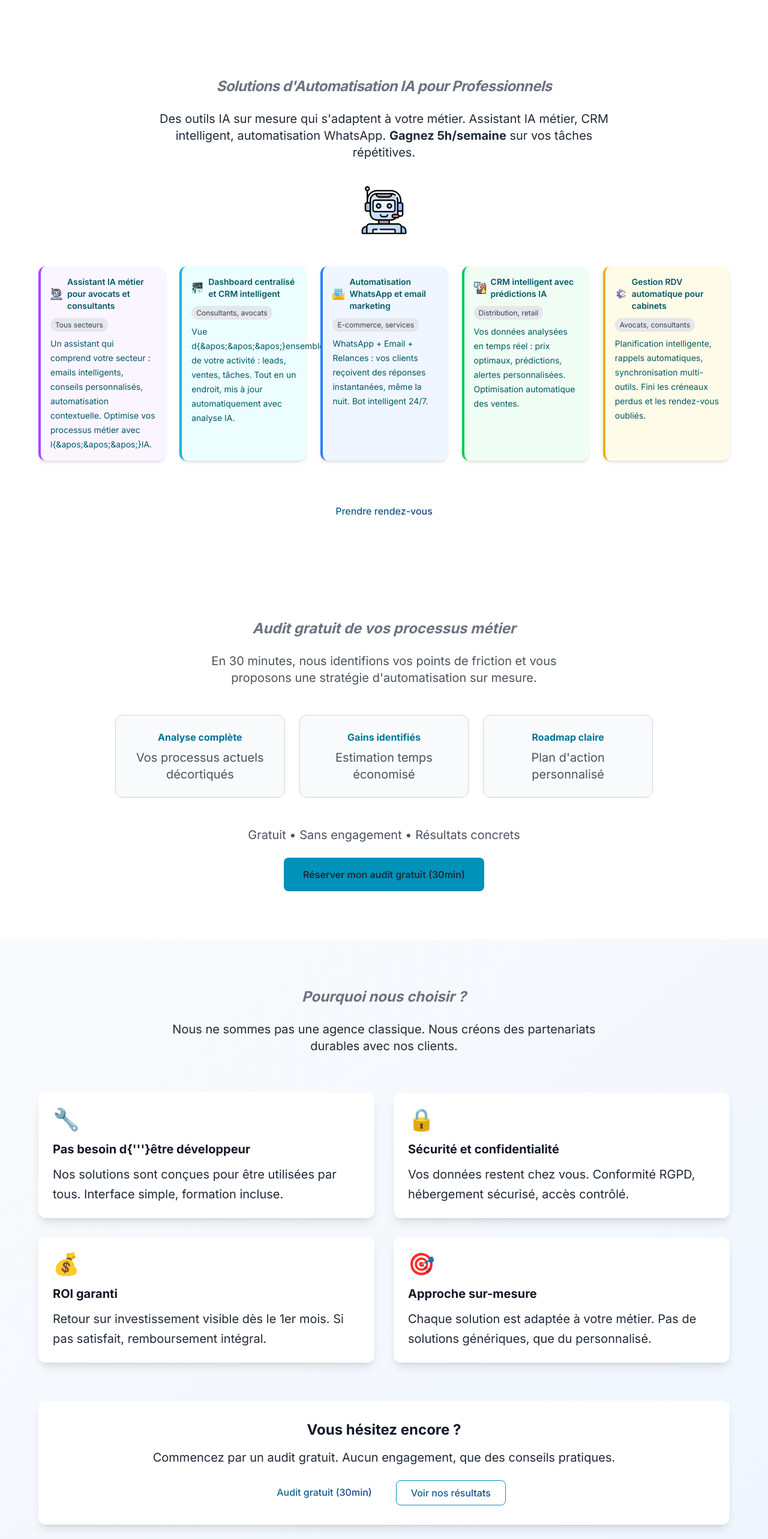
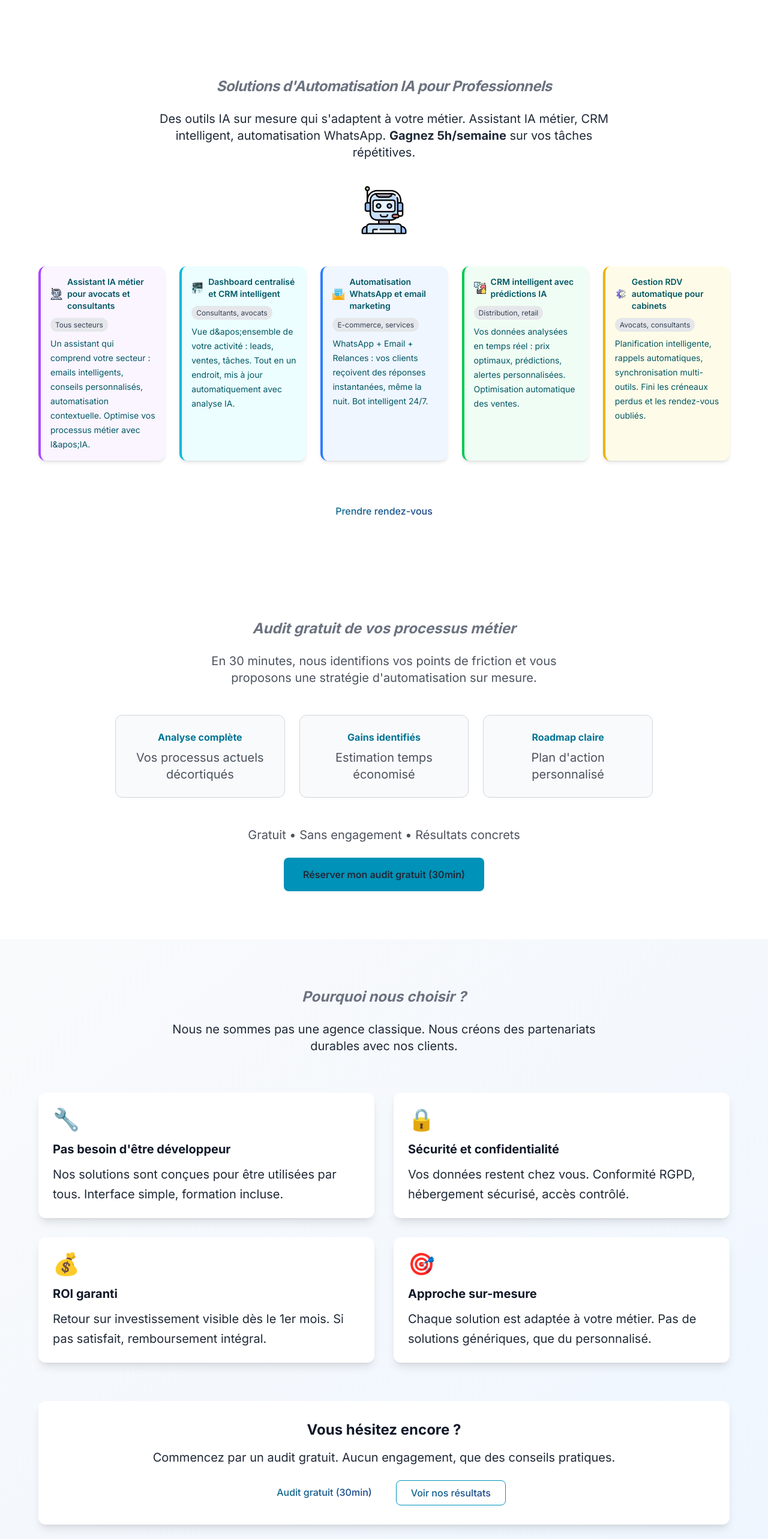
Before and after one commit to onlybaptiste54/agenceAetheria, a Next.js app: page / in a window 1280 px wide. Shown: the part 3080-5646 px from the top of the page at 60% size. Built offline with nearby package versions, Linux system fonts and the light colour scheme.

Commit message:
test faq

```diff
--- a/eslint.config.mjs
+++ b/eslint.config.mjs
@@ -9,6 +9,13 @@ const compat = new FlatCompat({
   baseDirectory: __dirname,
 });
 
-const eslintConfig = [...compat.extends("next/core-web-vitals")];
+const eslintConfig = [
+  ...compat.extends("next/core-web-vitals"),
+  {
+    rules: {
+      "react/no-unescaped-entities": "off"
+    }
+  }
+];
 
 export default eslintConfig;
--- a/src/app/Components/Audit.js
+++ b/src/app/Components/Audit.js
@@ -9,7 +9,7 @@ export default function Audit() {
           Audit gratuit de vos processus métier
         </h2>
         <p className="text-xl mb-12 max-w-2xl mx-auto opacity-80">
-          En 30 minutes, nous identifions vos points de friction et vous proposons une stratégie d{'\''}automatisation sur mesure.
+          En 30 minutes, nous identifions vos points de friction et vous proposons une stratégie d'automatisation sur mesure.
         </p>
 
         {/* Bénéfices simplifiés */}
@@ -24,7 +24,7 @@ export default function Audit() {
           </div>
           <div className="bg-[var(--form-bg)] p-6 rounded-xl border border-[var(--color-border)]">
             <h3 className="font-bold mb-2 text-cyan-700">Roadmap claire</h3>
-            <p className="text-sm opacity-80">Plan d{'\''}action personnalisé</p>
+            <p className="text-sm opacity-80">Plan d'action personnalisé</p>
           </div>
         </div>
 
--- a/src/app/Components/FAQComponents.js
+++ b/src/app/Components/FAQComponents.js
@@ -3,12 +3,12 @@
 import React, { useState } from "react";
 const faqs = [
   {
-    question: "Qu{'\''}est-ce qu{'\''}Aetheria propose concrètement ?",
+    question: "Qu'est-ce qu'Aetheria propose concrètement ?",
     answer:
       "Aetheria propose une solution tout-en-un basée sur une IA avancée pour optimiser votre gestion client et votre organisation : automatisation des interactions via WhatsApp, e-mail et formulaires, gestion intelligente des e-mails, prise de rendez-vous autonome, synchronisation de vos outils (CRM, agenda, facturation), gestion automatisée des données et diffusion d’informations personnalisées pour renforcer votre image professionnelle.",
   },
   {
-    question: "À qui s{'\''}adresse la solution Aetheria ?",
+    question: "À qui s'adresse la solution Aetheria ?",
     answer:
       "Aetheria s’adresse à tous ceux qui souhaitent automatiser leur relation client, optimiser leur organisation et projeter une image professionnelle, qu’il s’agisse d’indépendants, d’entrepreneurs ou d’équipes de toute taille.",
   },
--- a/src/app/Components/Reassurance.js
+++ b/src/app/Components/Reassurance.js
@@ -5,7 +5,7 @@ export default function Reassurance() {
   const points = [
     {
       icon: "🔧",
-      titre: "Pas besoin d{'\''}être développeur",
+      titre: "Pas besoin d'être développeur",
       description: "Nos solutions sont conçues pour être utilisées par tous. Interface simple, formation incluse."
     },
     {
--- a/src/app/Components/Services.js
+++ b/src/app/Components/Services.js
@@ -7,7 +7,7 @@ const services = [
   {
     title: 'Assistant IA métier pour avocats et consultants',
     description:
-      "Un assistant qui comprend votre secteur : emails intelligents, conseils personnalisés, automatisation contextuelle. Optimise vos processus métier avec l{'\''}IA.",
+      "Un assistant qui comprend votre secteur : emails intelligents, conseils personnalisés, automatisation contextuelle. Optimise vos processus métier avec l'IA.",
     icon: '/chatbot.png',
     color: 'border-purple-500',
     bgColor: 'bg-purple-50',
@@ -16,7 +16,7 @@ const services = [
   {
     title: 'Dashboard centralisé et CRM intelligent',
     description:
-      "Vue d{'\''}ensemble de votre activité : leads, ventes, tâches. Tout en un endroit, mis à jour automatiquement avec analyse IA.",
+      "Vue d'ensemble de votre activité : leads, ventes, tâches. Tout en un endroit, mis à jour automatiquement avec analyse IA.",
     icon: '/VisualDataHome.svg',
     color: 'border-cyan-500',
     bgColor: 'bg-cyan-50',
@@ -73,7 +73,7 @@ export default function Services() {
         animate={inView ? { opacity: 1, y: 0 } : {}}
         transition={{ duration: 0.6 }}
       >
-        Solutions d{'\''}Automatisation IA pour Professionnels
+        Solutions d'Automatisation IA pour Professionnels
       </motion.h2>
 
       <motion.p
@@ -82,7 +82,7 @@ export default function Services() {
         animate={inView ? { opacity: 1, y: 0 } : {}}
         transition={{ delay: 0.2, duration: 0.5 }}
       >
-        Des outils IA sur mesure qui s{'\''}adaptent à votre métier. Assistant IA métier, CRM intelligent,
+        Des outils IA sur mesure qui s'adaptent à votre métier. Assistant IA métier, CRM intelligent,
         automatisation WhatsApp. <strong>Gagnez 5h/semaine</strong> sur vos tâches répétitives.
       </motion.p>
 
```
